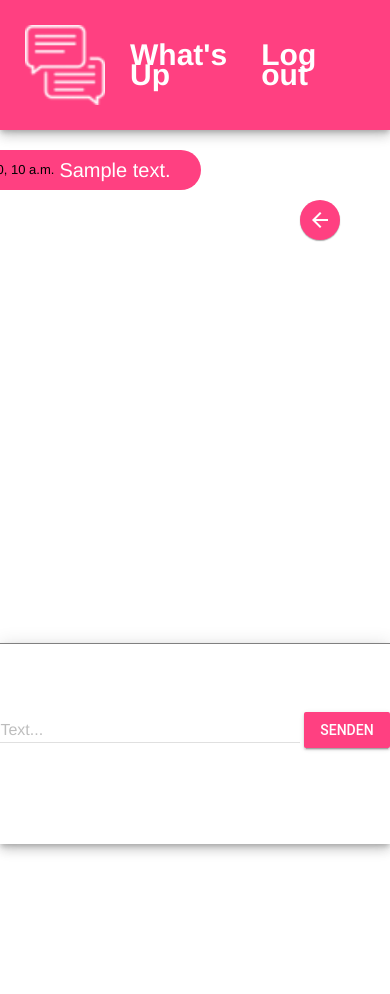
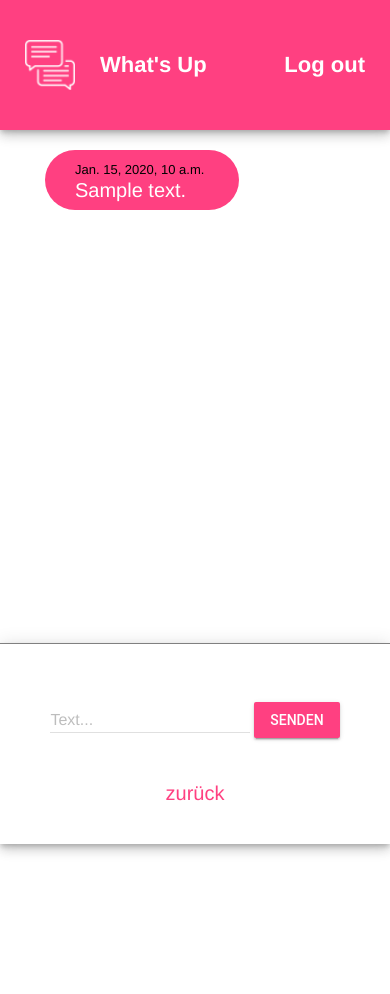
Before and after one commit to SilvioSchriefl/Simple-Chat, a Django app: page /chat_view/?user_id=1 in a window 390 px wide; the page is wider, and only the part inside the window is pictured. Run offline with Django 4.2, Linux system fonts and the light colour scheme; a user stored in the database is signed in; tables that the repository leaves empty hold one stand-in row (values such as "Sample post").

Commit message:
responsive

```diff
--- a/first_django_app/chat/templates/chat/chat_view.html
+++ b/first_django_app/chat/templates/chat/chat_view.html
@@ -31,19 +31,16 @@
     <input type="hidden" name="chat_id" value="{{ chat.chat_id }}" id="chat_id">
     <input type="hidden" name="create" value="{{ message.created_at }}" id="create">
     <div class="mdl-textfield mdl-js-textfield mdl-textfield--floating-label">
-      <input class="mdl-textfield__input" name="text_message" type="text" id="message">
+      <input class="mdl-textfield__input" name="text_message" type="text" id="message" maxlength="150">
       <label class="mdl-textfield__label" for="sample3">Text...</label>
     </div>
     <button type="submit" class="mdl-button mdl-js-button mdl-button--raised mdl-js-ripple-effect mdl-button--accent">
       Senden
     </button>
   </form>
+  <a style="font-size: 20px;" href="/users">zurück</a>
 </div>
 
-<a class="back" href="/users">
-  <button class="mdl-button mdl-js-button mdl-button--fab mdl-button--mini-fab mdl-button--colored">
-    <i class="material-icons">arrow_back</i>
-  </button>
-</a>
+
 
 {% endblock %}
--- a/first_django_app/chat/templates/chat/register.html
+++ b/first_django_app/chat/templates/chat/register.html
@@ -2,7 +2,7 @@
 {% block content %}
 
 <div class="content_login">
-<h1>Regestrieren</h1>
+<h3>Regestrieren</h3>
 
 {% if error %}
 
@@ -21,14 +21,14 @@ Passwort stimmt nicht überein
       <label class="mdl-textfield__label" for="sample3">Passwort</label>
     </div>
     <div class="mdl-textfield mdl-js-textfield mdl-textfield--floating-label">
-        <input class="mdl-textfield__input" name="password2" type="password" id="sample3">
+        <input class="mdl-textfield__input" name="password2" type="password">
         <label class="mdl-textfield__label" for="sample3">Passwort wiederholen</label>
       </div>
     <button class="mdl-button mdl-js-button mdl-button--raised mdl-js-ripple-effect mdl-button--accent">
       Senden
     </button>
   </form>
-  <a href="/login">zurück</a>
+  <a style="font-size: 20px;" href="/login">zurück</a>
 </div>
 
 
--- a/first_django_app/chat/templates/chat/users.html
+++ b/first_django_app/chat/templates/chat/users.html
@@ -3,7 +3,7 @@
 <div class="content_login">
   <h3>Hallo {{ request.user }} !!</h3>
 
-  <h3>Mit wem möchtest du eine Unterhltung beginnen?</h3>
+  <h3>Mit wem möchtest du eine Unterhaltung beginnen?</h3>
 
   {% for user in users %}
 
--- a/first_django_app/static/css/style.css
+++ b/first_django_app/static/css/style.css
@@ -43,6 +43,9 @@ header img {
   display: flex;
   align-items: center;
   justify-content: center;
+}
+.content_login h3 {
+  font-size: 30px;
 }
 
 .register {
@@ -108,6 +111,7 @@ form {
 }
 
 .create_message {
+  flex-direction: column;
   z-index: 1;
   position: absolute;
   bottom: 0;
@@ -128,27 +132,27 @@ form {
 }
 
 .author_message {
+  flex-direction: column;
   margin-bottom: 10px;
-  width: max-content;
   padding: 10px 30px;
   font-size: 20px;
   border-radius: 50px;
   display: flex;
   justify-content: center;
-  align-items: center;
+  align-items: left;
   background-color: #FF4081;
   color: white;
 }
 
 .client_message {
+  flex-direction: column;
   margin-bottom: 10px;
-  width: max-content;
   padding: 10px 30px;
   font-size: 20px;
   border-radius: 50px;
   display: flex;
   justify-content: center;
-  align-items: center;
+  align-items: left;
   border: 1px solid #FF4081;
   color: #FF4081;
 }
@@ -166,6 +170,8 @@ form {
 }
 
 .date {
+  min-width: fit-content;
+  width: max-content;
   color: black;
   font-size: 13px;
   margin-right: 5px;
@@ -178,4 +184,41 @@ form {
   width: 600px;
   height: 100%;
   overflow: hidden;
+}
+
+@media only screen and (max-width: 800px) {
+  h3 {
+    font-size: 20px;
+  }
+  header {
+    font-size: 22px;
+  }
+  header img {
+    height: 50px;
+    width: 50px;
+  }
+  .content_login {
+    text-align: center;
+  }
+}
+@media only screen and (max-width: 700px) {
+  .test {
+    width: 500px;
+    left: calc(50% - 250px);
+  }
+}
+@media only screen and (max-width: 530px) {
+  .mdl-textfield {
+    width: 200px;
+  }
+  .test {
+    width: 400px;
+    left: calc(50% - 200px);
+  }
+}
+@media only screen and (max-width: 450px) {
+  .test {
+    width: 300px;
+    left: calc(50% - 150px);
+  }
 }/*# sourceMappingURL=style.css.map */
--- a/first_django_app/static/css/style.sass
+++ b/first_django_app/static/css/style.sass
@@ -38,6 +38,8 @@ header
     display: flex
     align-items: center
     justify-content: center
+    h3
+        font-size: 30px
 
 .register
     margin-top: 30px
@@ -92,6 +94,7 @@ form
         color: white
 
 .create_message
+    flex-direction: column
     z-index: 1
     position: absolute
     bottom: 0
@@ -110,26 +113,26 @@ form
     font-size: 20px
 
 .author_message
+    flex-direction: column
     margin-bottom: 10px
-    width: max-content
     padding: 10px 30px
     font-size: 20px
     border-radius: 50px
     display: flex
     justify-content: center
-    align-items: center
+    align-items: left
     background-color: #FF4081
     color: white
 
 .client_message
+    flex-direction: column
     margin-bottom: 10px
-    width: max-content
     padding: 10px 30px
     font-size: 20px
     border-radius: 50px
     display: flex
     justify-content: center
-    align-items: center
+    align-items: left
     border: 1px solid #FF4081
     color: #FF4081
 
@@ -144,6 +147,8 @@ form
     justify-content: left
 
 .date
+    min-width: fit-content
+    width: max-content
     color: black
     font-size: 13px
     margin-right: 5px
@@ -155,3 +160,40 @@ form
     width: 600px
     height: 100%
     overflow: hidden
+
+
+
+@media only screen and  (max-width: 800px)
+
+        h3
+            font-size: 20px
+
+        header
+            font-size: 22px
+            img
+                height: 50px
+                width: 50px
+
+        .content_login
+            text-align: center
+
+@media only screen and  (max-width: 700px)
+
+    .test
+        width: 500px
+        left: calc(50% - 250px)
+
+@media only screen and  (max-width: 530px)
+
+    .mdl-textfield
+        width: 200px
+
+    .test
+        width: 400px
+        left: calc(50% - 200px)
+
+@media only screen and  (max-width: 450px)
+
+    .test
+        width: 300px
+        left: calc(50% - 150px)
```
Also changed, not shown: 1 other file.
